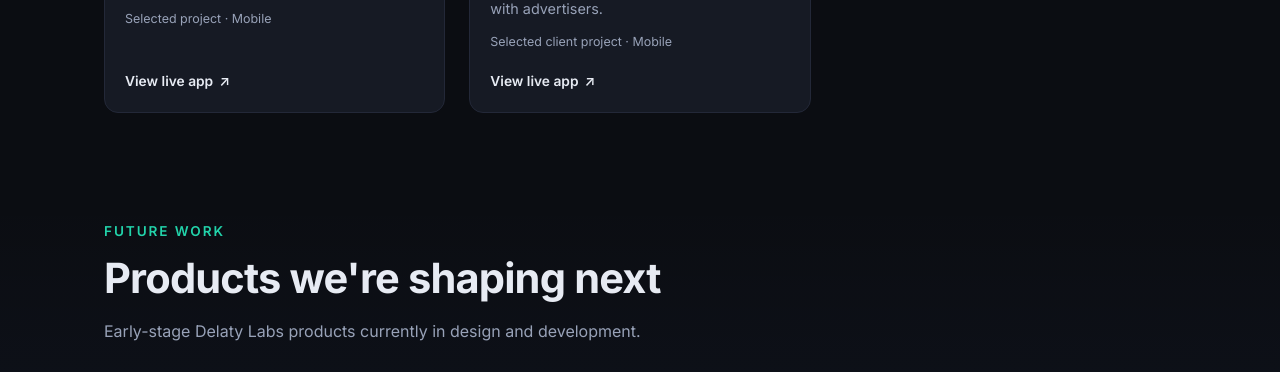
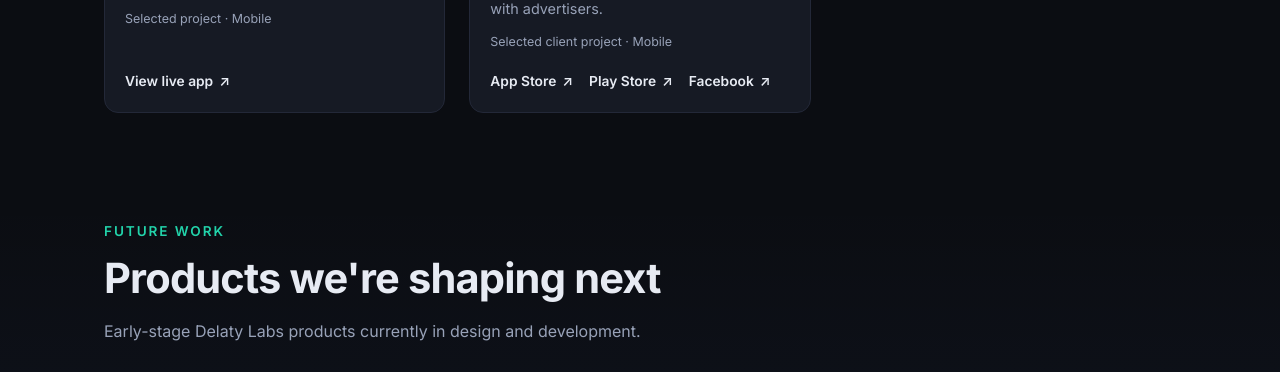
Before and after one commit to DelatyLabs/delatylabs-website, a plain HTML site: page portfolio.html in a window 1280 px wide. Shown: the part 1828-2200 px from the top of the page. Drawn offline with Linux system fonts and the light colour scheme.

Commit message:
Add App Store, Play, and Facebook links on Amlak
Expose all three destinations the studio shared for the real estate
app, with a small shared link-row style for multi-store cards.

```diff
--- a/css/styles.css
+++ b/css/styles.css
@@ -449,6 +449,14 @@ p {
   color: var(--text-muted);
 }
 
+.project-links {
+  display: flex;
+  flex-wrap: wrap;
+  gap: 10px 16px;
+  margin-top: auto;
+  padding-top: 18px;
+}
+
 .project-link {
   display: inline-flex;
   align-items: center;
@@ -459,6 +467,11 @@ p {
   color: var(--text);
   font-size: 0.86rem;
   font-weight: 600;
+}
+
+.project-links .project-link {
+  margin-top: 0;
+  padding-top: 0;
 }
 
 .project-link:hover {
--- a/portfolio.html
+++ b/portfolio.html
@@ -206,7 +206,11 @@
                   map browsing, listing cards, and direct contact with advertisers.
                 </p>
                 <p class="meta">Selected client project · Mobile</p>
-                <a class="project-link" href="https://apps.apple.com/us/app/%D8%A3%D9%85%D9%84%D8%A7%D9%83-%D8%A8%D9%8A%D8%B9-%D9%88%D8%AA%D8%A7%D8%AC%D9%8A%D8%B1-%D8%B9%D9%82%D8%A7%D8%B1%D8%A7%D8%AA/id1553908741" target="_blank" rel="noopener">View live app <span aria-hidden="true">↗</span></a>
+                <div class="project-links">
+                  <a class="project-link" href="https://apps.apple.com/us/app/%D8%A3%D9%85%D9%84%D8%A7%D9%83-%D8%A8%D9%8A%D8%B9-%D9%88%D8%AA%D8%A7%D8%AC%D9%8A%D8%B1-%D8%B9%D9%82%D8%A7%D8%B1%D8%A7%D8%AA/id1553908741" target="_blank" rel="noopener">App Store <span aria-hidden="true">↗</span></a>
+                  <a class="project-link" href="https://play.google.com/store/apps/details?id=com.app.amlak" target="_blank" rel="noopener">Play Store <span aria-hidden="true">↗</span></a>
+                  <a class="project-link" href="https://www.facebook.com/Amlakapplication/" target="_blank" rel="noopener">Facebook <span aria-hidden="true">↗</span></a>
+                </div>
               </div>
             </article>
           </div>
```
